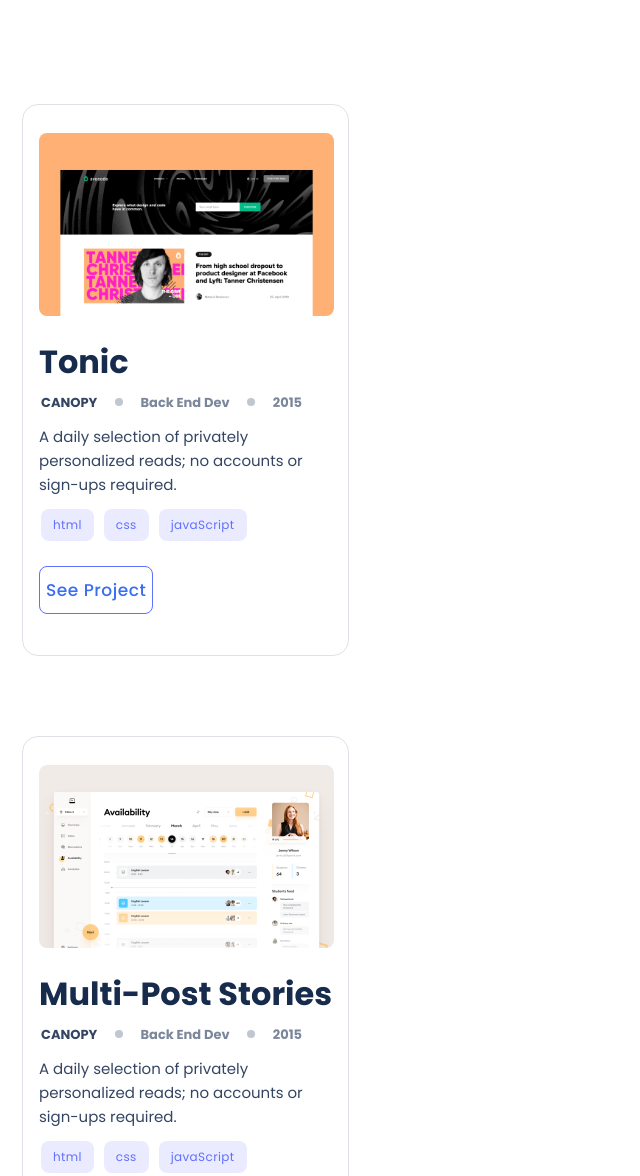
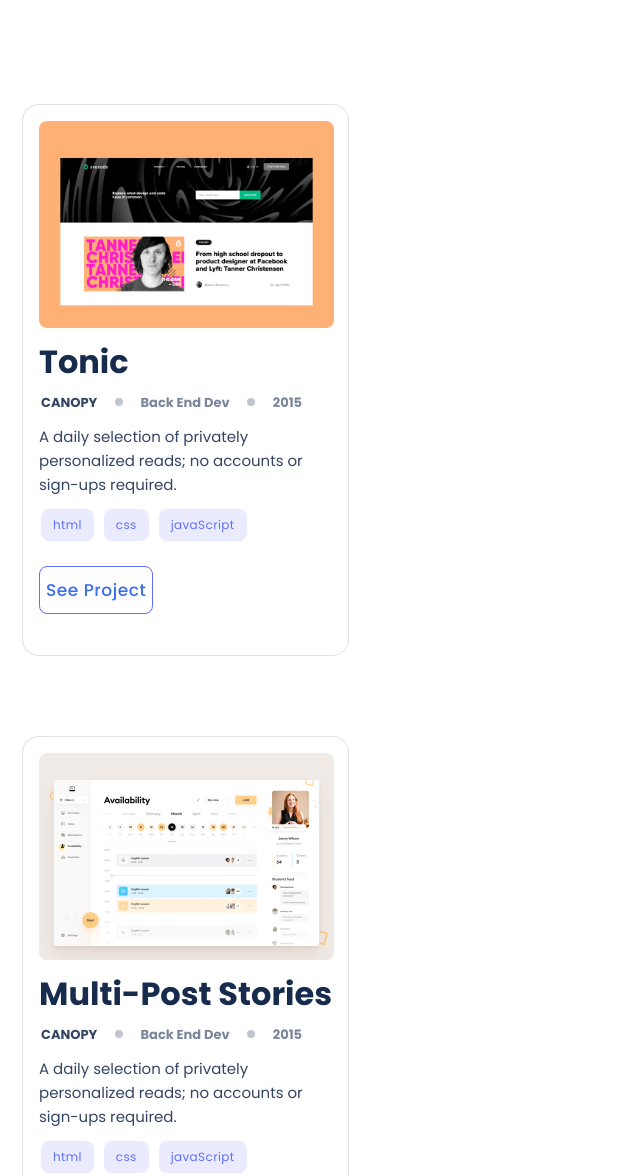
Before and after one commit to tacettinkustu/microverse-portfolio-project, a plain HTML site: page index.html in a window 1280 px wide. Shown: the part 653-1829 px from the top of the page, without its empty margins (0-640 px from the left). Drawn offline with Linux system fonts and the light colour scheme; files whose address does not match are found by name.

Commit message:
Extend image sizes and arrange margins

```diff
--- a/style.css
+++ b/style.css
@@ -182,13 +182,12 @@ li a:hover {
 #snapshot1 {
   position: static;
   width: 295px;
-  height: 220px;
+  height: 230px;
   left: 16px;
   top: 16px;
   background: url("./utils/first-card.png");
   border-radius: 8px;
-  margin-top: 12px;
-  margin-bottom: 12px;
+  margin: auto;
   background-size: cover;
 }
 
@@ -298,13 +297,12 @@ li a:hover {
 #snapshot2 {
   position: static;
   width: 295px;
-  height: 220px;
+  height: 230px;
   left: 16px;
   top: 16px;
   background: url("./utils//card-image.png");
   border-radius: 8px;
-  margin-top: 12px;
-  margin-bottom: 12px;
+  margin:auto;
   background-size: cover;
 }
 
@@ -316,8 +314,6 @@ li a:hover {
   top: 16px;
   background: url("./utils/card-image-2.png");
   border-radius: 8px;
-  margin-top: 12px;
-  margin-bottom: 12px;
   background-size: cover;
 }
 
```
